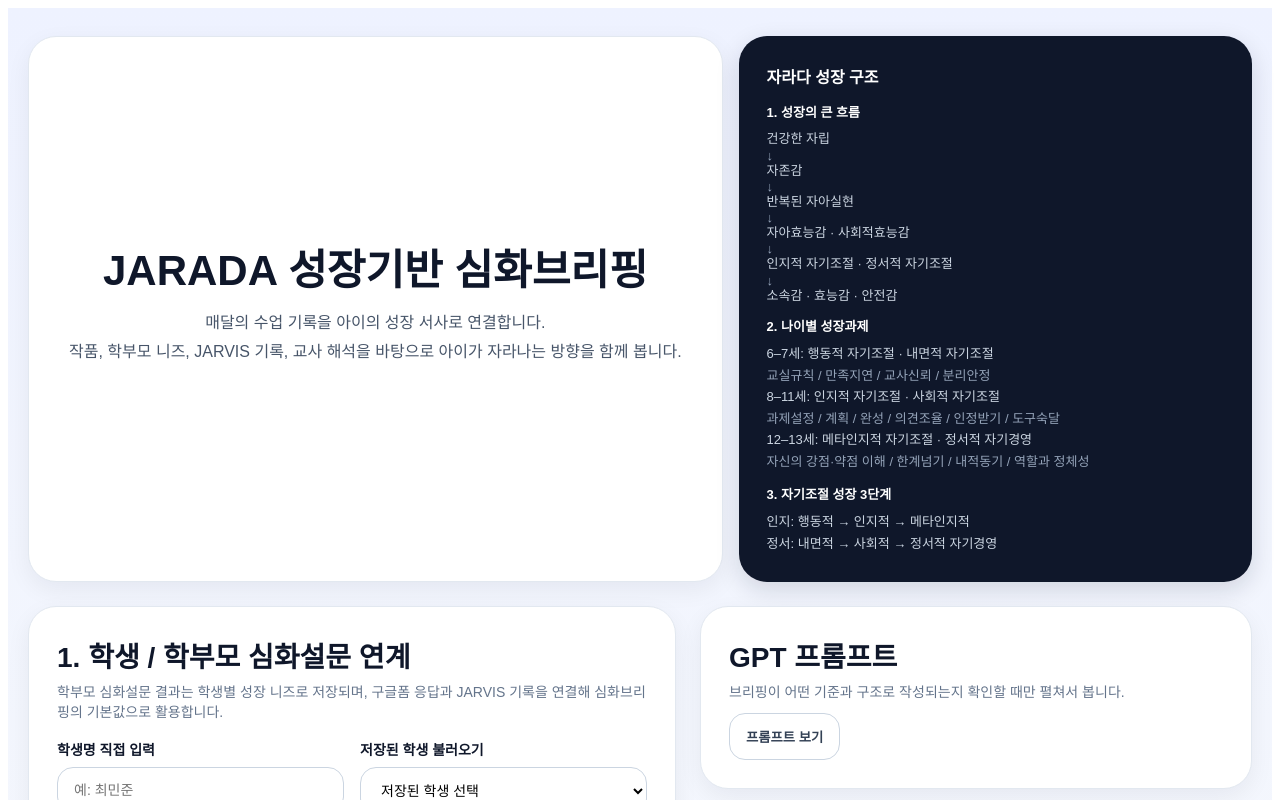
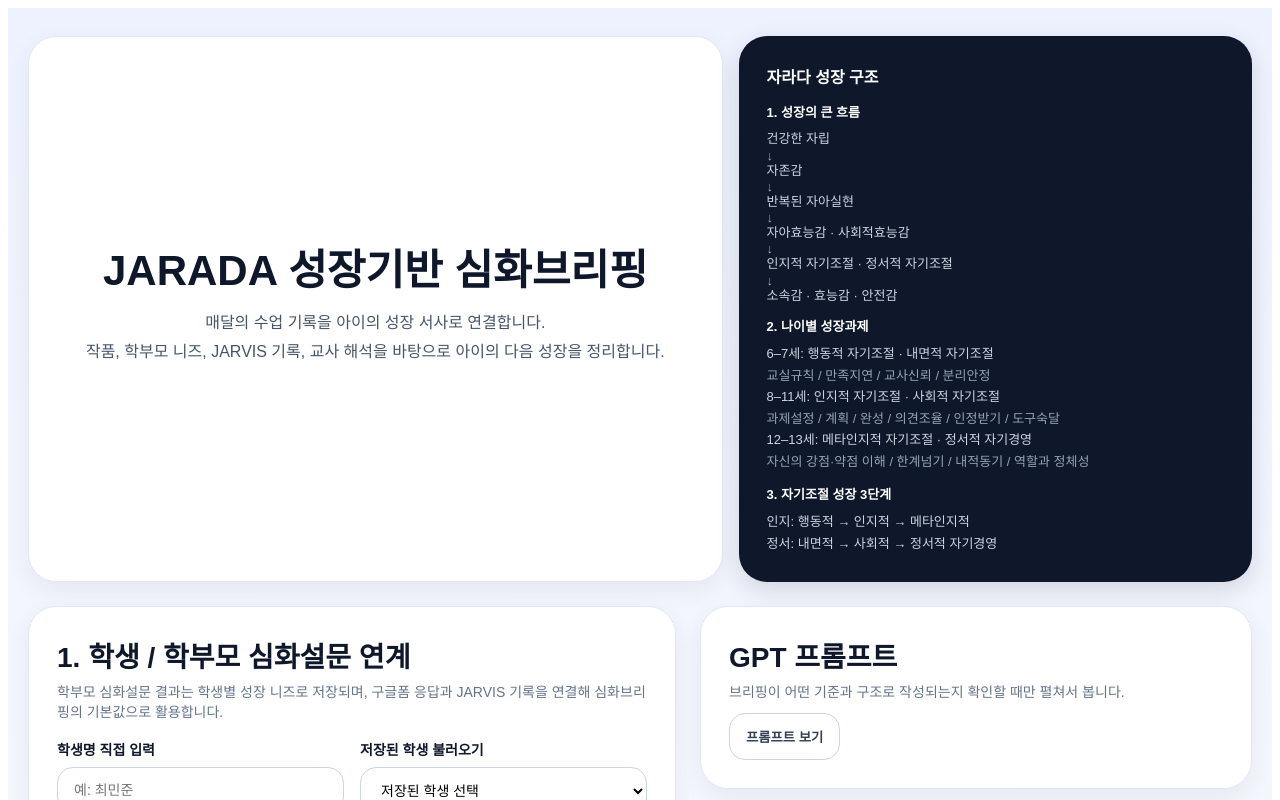
Before and after one commit to jaradaboys/jarada-briefing-2, a React (Vite) app: page / in a window 1280 px wide. Shown: the top 800 px of the page. Built offline with nearby package versions, Linux system fonts and the light colour scheme.

Commit message:
Update App.jsx

```diff
--- a/src/App.jsx
+++ b/src/App.jsx
@@ -2168,11 +2168,11 @@ alert(`${incoming.length}개의 JARVIS 관찰일지를 불러왔고, 기본값
       <div style={styles.container}>
         <div style={styles.topGrid}>
           <div style={{ ...styles.card, textAlign: "center", minHeight: 220, display: "flex", flexDirection: "column", justifyContent: "center", alignItems: "center" }}>
-     <h1 style={styles.title}>JARADA 성장기반 심화브리핑</h1>
+   <h1 style={styles.title}>JARADA 성장기반 심화브리핑</h1>
 <p style={{ ...styles.subtitle, maxWidth: 860 }}>
   매달의 수업 기록을 아이의 성장 서사로 연결합니다.
   <br />
-  작품, 학부모 니즈, JARVIS 기록, 교사 해석을 바탕으로 아이가 자라나는 방향을 함께 봅니다.
+  작품, 학부모 니즈, JARVIS 기록, 교사 해석을 바탕으로 아이의 다음 성장을 정리합니다.
 </p>
           </div>
 
```
